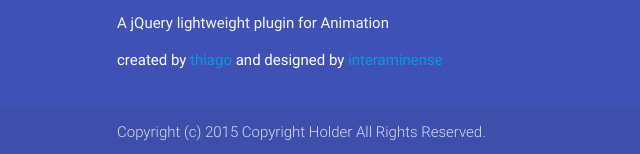
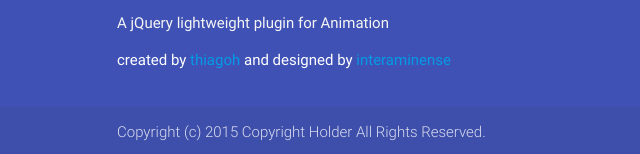
Before and after one commit to thiagoh/de-animate, a plain HTML site: page index.html in a window 1280 px wide. Shown: the part 4535-4689 px from the top of the page, 75-715 px from the left. Drawn offline with nearby package versions, Linux system fonts and the light colour scheme.

Commit message:
Update index.html

```diff
--- a/index.html
+++ b/index.html
@@ -1136,7 +1136,7 @@
             <!-- Addthis buttons share -->
             <div class="addthis_native_toolbox"></div>
             <p class="white-text">
-              created by <a href="http://github.com/thiagoh" target="_blank">thiago</a> and designed by <a href="http://github.com/interaminense" target="_blank">interaminense</a>
+              created by <a href="http://github.com/thiagoh" target="_blank">thiagoh</a> and designed by <a href="http://github.com/interaminense" target="_blank">interaminense</a>
             </p>
           </div>
         </div>
```
